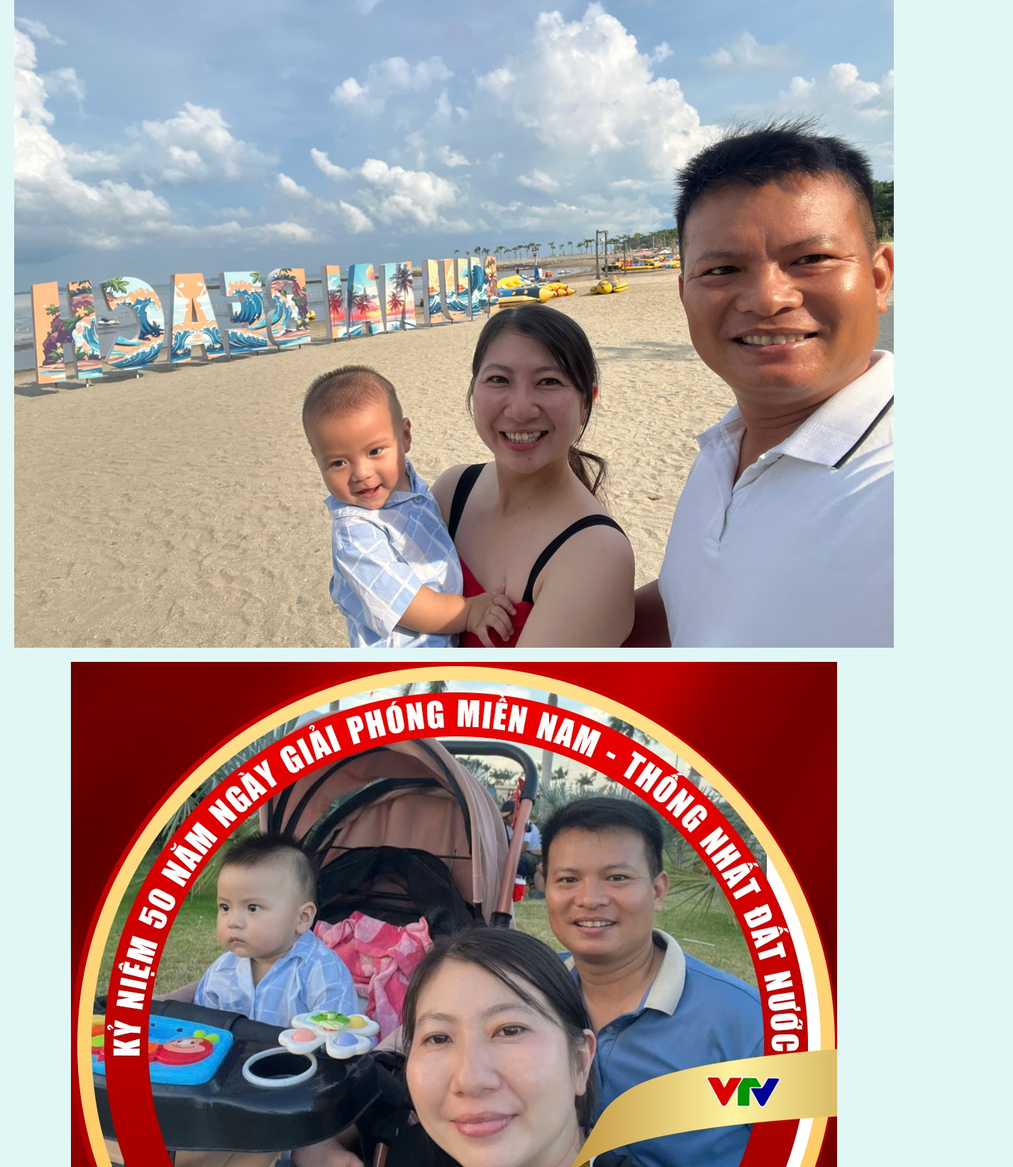
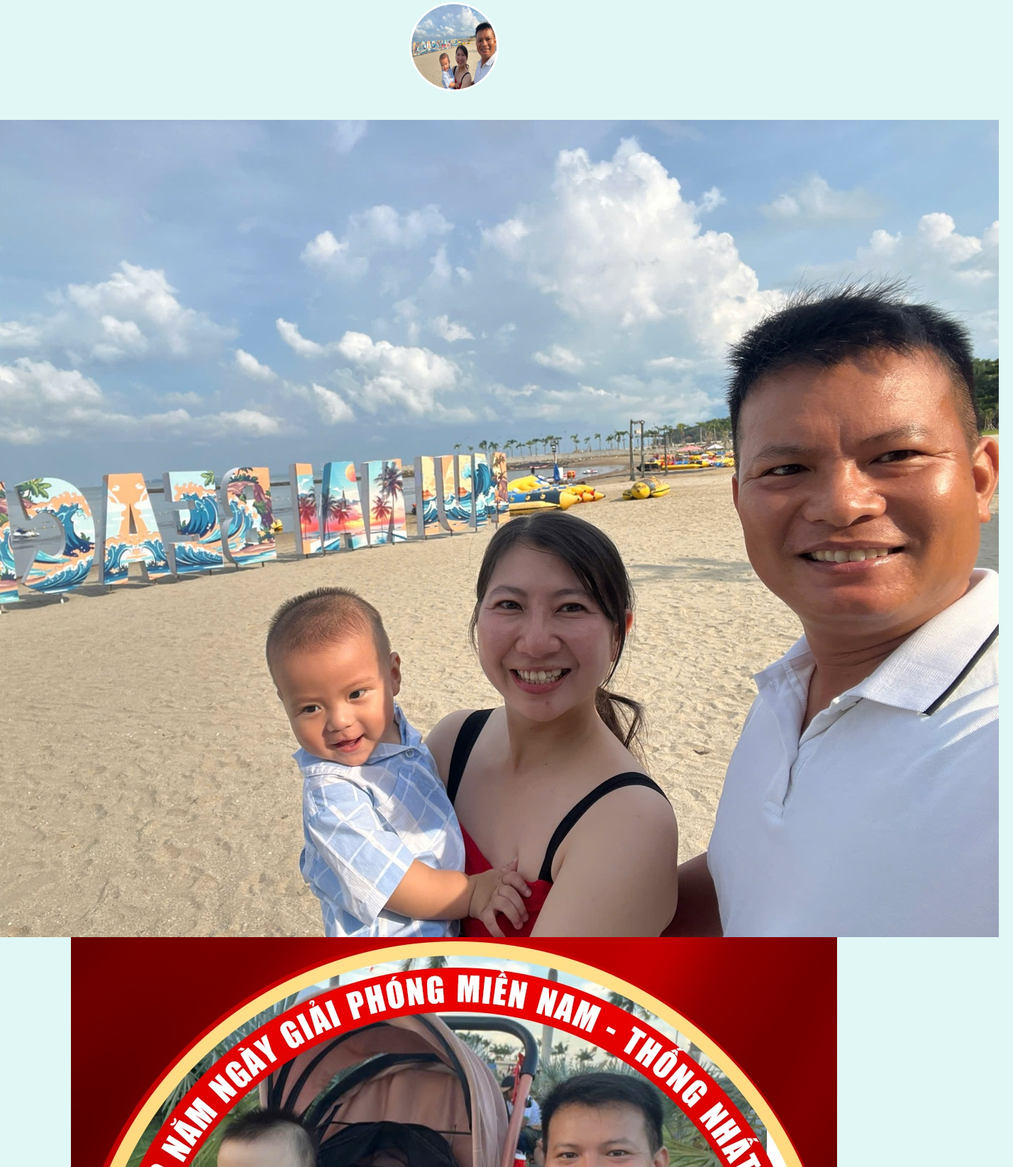
Before and after one commit to DHPhuc220624/DangHoangPhuc.github.io, a plain HTML site: page index.html in a window 1280 px wide. Shown: the part 395-2040 px from the top of the page at 71% size, 1428 px wide, since content can reach past the window. Drawn offline with Linux system fonts and the light colour scheme.

Commit message:
index.html

```diff
--- a/index.html
+++ b/index.html
@@ -47,11 +47,12 @@
         <p>Chào mừng đến với <strong>Blog of Hoang Phuc</strong>! Đây là nơi lưu giữ những khoảnh khắc yêu thương, giản dị và hạnh phúc của gia đình nhỏ chúng tôi. Từng nụ cười, từng chuyến đi, từng giây phút bên nhau đều là món quà quý giá mà mình muốn trân trọng và chia sẻ.</p>
     </section>
     <section class="gallery">
-        <img src="68359DC3-4664-4AB6-8A42-38B2CDE5ED78.jpeg" alt="Family photo" style="max-width: 100%; margin-bottom: 20px;">
-<img src="1A9A4DD9-FD4C-42A0-B5A6-CBBCAD7E0DEF.jpeg" alt="Family photo" style="max-width: 100%; margin-bottom: 20px;">
-<img src="F4DE381C-8E21-461B-B4EF-374A31E843BE.jpeg" alt="Family photo" style="max-width: 100%; margin-bottom: 20px;">
-<img src="B2BC14F8-077A-466C-9369-5471DB1D4C53.jpeg" alt="Family photo" style="max-width: 100%; margin-bottom: 20px;">
-
-    </section>
+        <img src="68359DC3-4664-4AB6-8A42-38B2CDE5ED78.jpeg" alt="Avatar" class="avatar">
+<section class="gallery">
+  <img src="68359DC3-4664-4AB6-8A42-38B2CDE5ED78.jpeg">
+  <img src="1A9A4DD9-FD4C-42A0-B5A6-CBBCAD7E0DEF.jpeg">
+  <img src="F4DE381C-8E21-461B-B4EF-374A31E843BE.jpeg">
+  <img src="B2BC14F8-077A-466C-9369-5471DB1D4C53.jpeg">
+</section>
 </body>
 </html>
```
